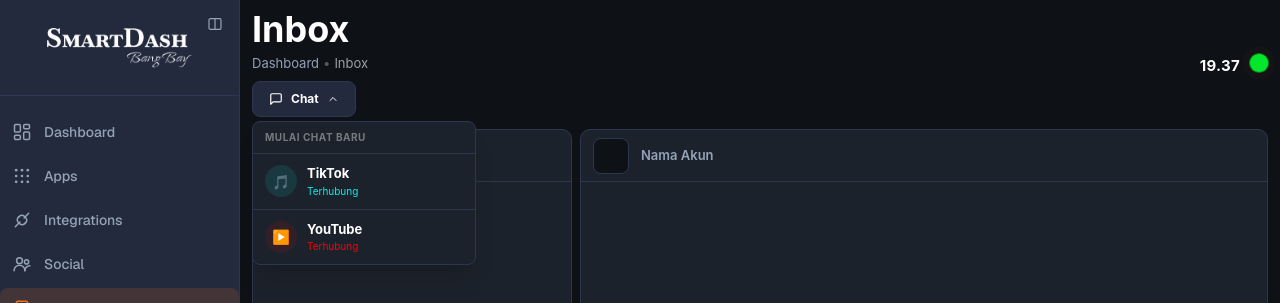
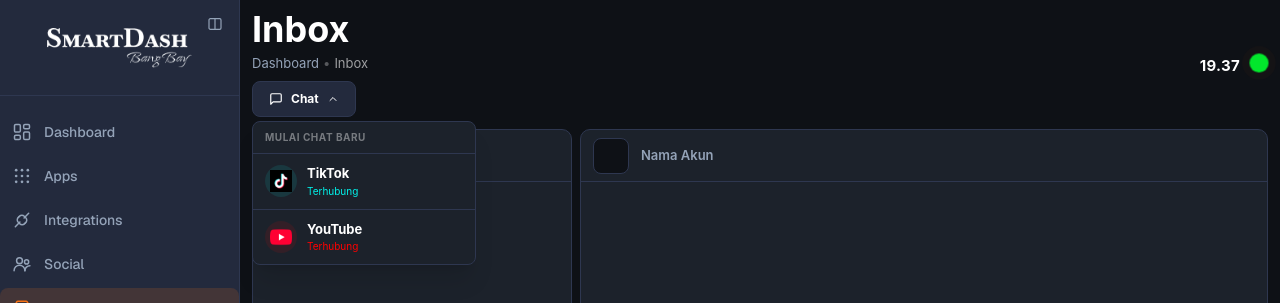
Before and after one commit to Agent-DashBoard/SmartDash-v.01, a Next.js app: page /inbox in a window 1280 px wide. Both pictures are taken after a click on the button "Chat". Shown: the top 303 px of the page. Built offline with nearby package versions, Linux system fonts and the light colour scheme.

Commit message:
UPDATE 64: Inbox icon emoji -> PNG asli public/icons (next/image) + lint 0/0

```diff
--- a/app/inbox/page.tsx
+++ b/app/inbox/page.tsx
@@ -8,6 +8,7 @@
 
 import { useState, useEffect } from "react";
 import Link from "next/link";
+import Image from "next/image";
 
 // ---- Tipe ----
 type ChatPlatform = "tiktok" | "youtube" | "instagram" | "whatsapp";
@@ -24,13 +25,26 @@ type Chat = {
 
 const PLATFORM_META: Record<
   ChatPlatform,
-  { label: string; icon: string; color: string; connected: boolean }
+  { label: string; icon: string; img: string; color: string; connected: boolean }
 > = {
-  tiktok: { label: "TikTok", icon: "🎵", color: "#00F2EA", connected: true },
-  youtube: { label: "YouTube", icon: "▶️", color: "#FF0000", connected: true },
-  instagram: { label: "Instagram", icon: "📸", color: "#E1306C", connected: false },
-  whatsapp: { label: "WhatsApp", icon: "💬", color: "#25D366", connected: false },
+  tiktok: { label: "TikTok", icon: "🎵", img: "/icons/tiktok.png", color: "#00F2EA", connected: true },
+  youtube: { label: "YouTube", icon: "▶️", img: "/icons/youtube.png", color: "#FF0000", connected: true },
+  instagram: { label: "Instagram", icon: "📸", img: "/icons/instagram.png", color: "#E1306C", connected: false },
+  whatsapp: { label: "WhatsApp", icon: "💬", img: "/icons/whatsapp.png", color: "#25D366", connected: false },
 };
+
+// ---- Helper: icon platform dari public/icons (PNG asli) ----
+function PlatformImg({ src, alt }: { src: string; alt: string }) {
+  return (
+    <Image
+      src={src}
+      alt={alt}
+      width={24}
+      height={24}
+      className="h-[70%] w-[70%] object-contain"
+    />
+  );
+}
 
 // ---- Hook jam (pola sama dengan dashboard) ----
 function useClock() {
@@ -183,10 +197,10 @@ export default function InboxPage() {
                             }`}
                           >
                             <span
-                              className="flex h-8 w-8 shrink-0 items-center justify-center rounded-full text-[14px]"
+                              className="flex h-8 w-8 shrink-0 items-center justify-center overflow-hidden rounded-full"
                               style={{ backgroundColor: `${meta.color}1A` }}
                             >
-                              {meta.icon}
+                              <PlatformImg src={meta.img} alt={meta.label} />
                             </span>
                             <span className="min-w-0 flex-1">
                               <span className="block text-[13px] font-bold text-white">{meta.label}</span>
@@ -254,10 +268,10 @@ export default function InboxPage() {
                       } ${idx > 0 ? "border-t border-[#2E3750]" : ""}`}
                     >
                       <span
-                        className="flex h-9 w-9 shrink-0 items-center justify-center rounded-full text-[16px]"
+                        className="flex h-9 w-9 shrink-0 items-center justify-center overflow-hidden rounded-full"
                         style={{ backgroundColor: `${meta.color}1A` }}
                       >
-                        {meta.icon}
+                        <PlatformImg src={meta.img} alt={meta.label} />
                       </span>
                       <span className="min-w-0 flex-1">
                         <span className="flex items-center justify-between gap-2">
@@ -289,10 +303,13 @@ export default function InboxPage() {
               {active ? (
                 <>
                   <span
-                    className="flex h-9 w-9 shrink-0 items-center justify-center rounded-full text-[16px]"
+                    className="flex h-10 w-10 shrink-0 items-center justify-center overflow-hidden rounded-full"
                     style={{ backgroundColor: `${PLATFORM_META[active.platform].color}1A` }}
                   >
-                    {PLATFORM_META[active.platform].icon}
+                    <PlatformImg
+                      src={PLATFORM_META[active.platform].img}
+                      alt={PLATFORM_META[active.platform].label}
+                    />
                   </span>
                   <div className="min-w-0">
                     <p className="truncate text-[13px] font-bold text-white">{active.name}</p>
```
Also changed, not shown: 1 other file (tests, documents, lock files or other folders).
